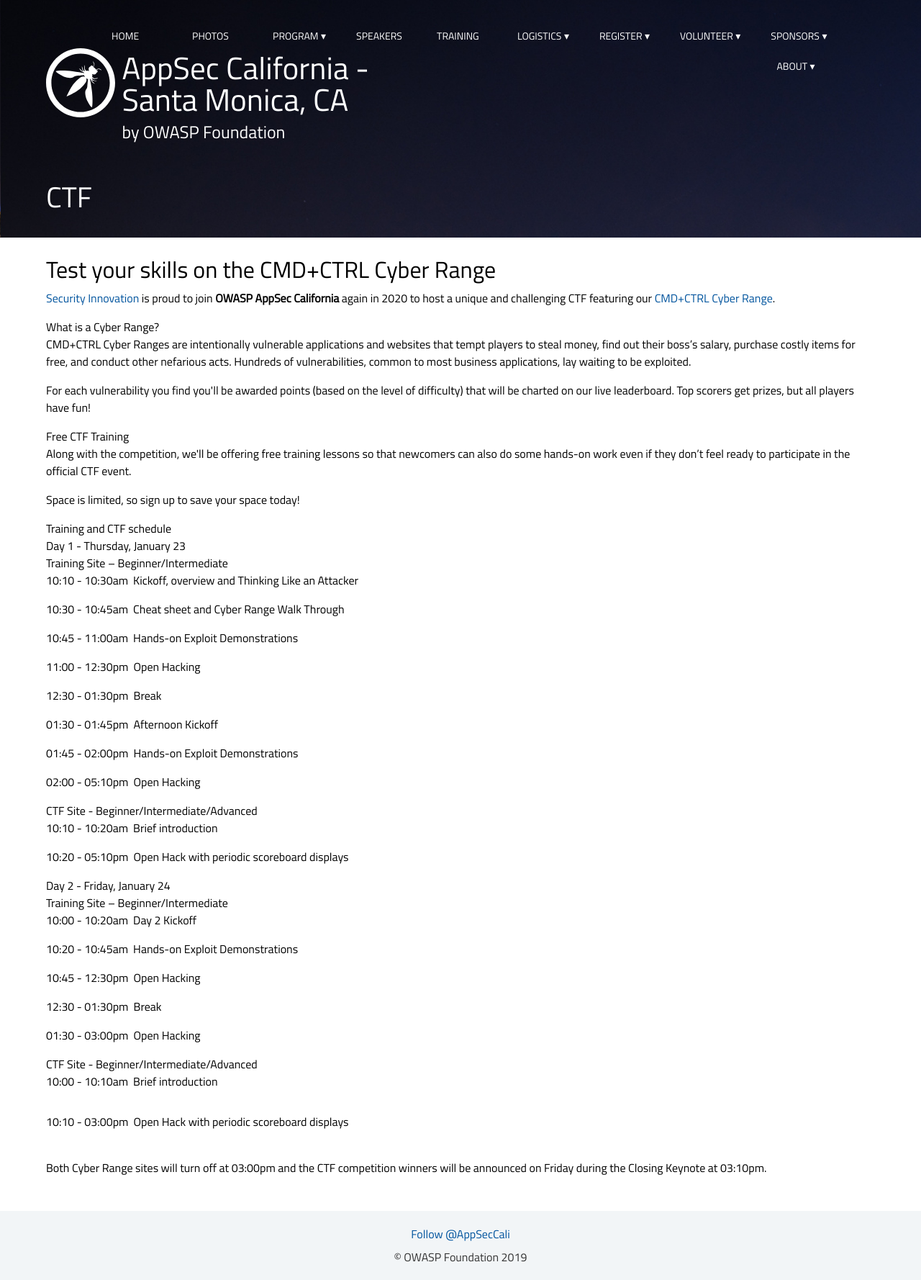
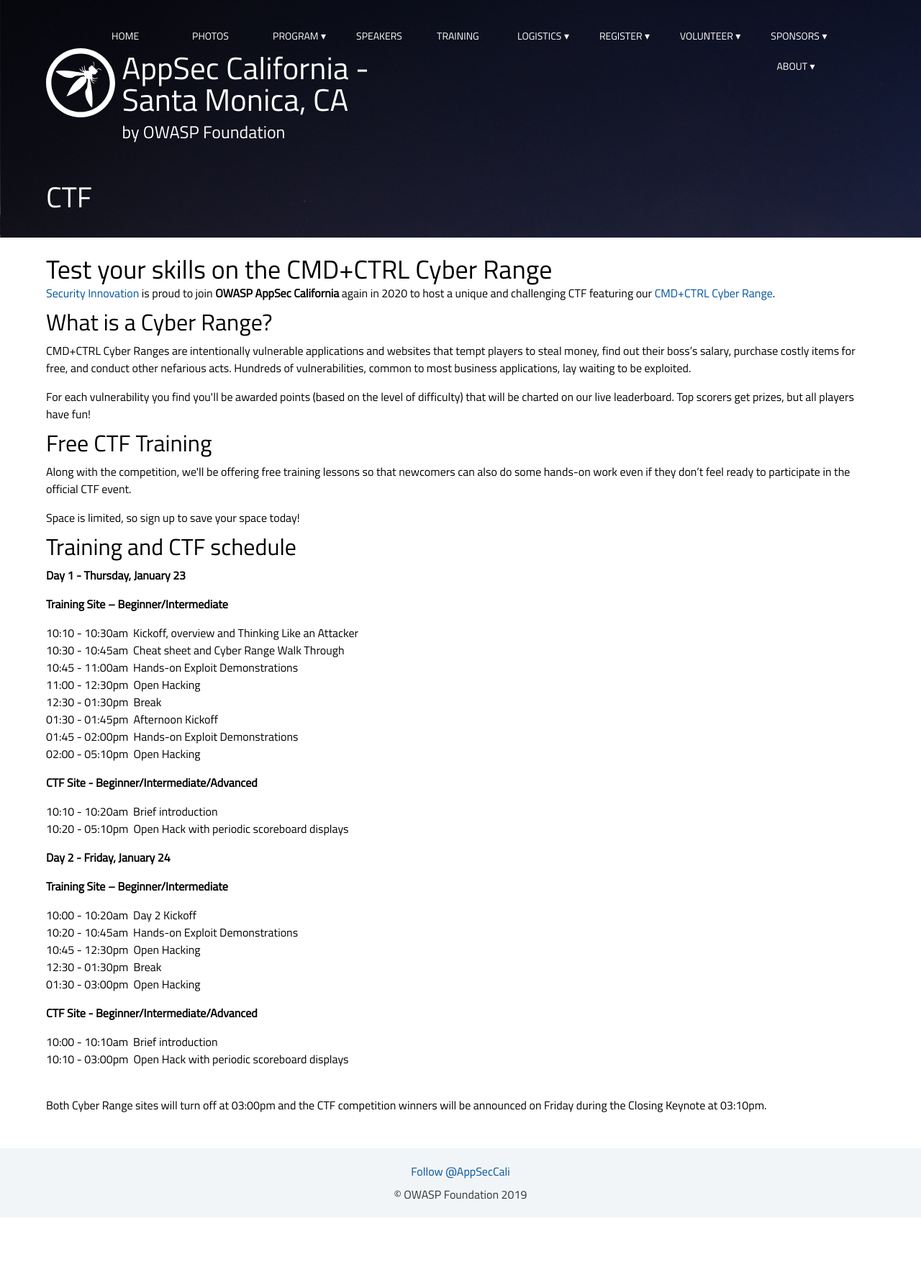
Before and after one commit to OWASP/2020-appseccalifornia, a Jekyll site: the page built from ctf/index.html, in a window 1280 px wide. Shown: the whole page at 72% size. Built offline with Jekyll 4.4.1, drawn with Linux system fonts in a browser that asks for light colours; some web fonts are replaced; comment, search, counter and statistics services are not loaded; after the commit the page ends 1691 px from its top, so only the background shows below that.

```diff
--- a/ctf/index.html
+++ b/ctf/index.html
@@ -5,46 +5,52 @@ layout: default
 
 ---
 
-<h2>Test your skills on the CMD+CTRL Cyber Range</h2>
+<h1>Test your skills on the CMD+CTRL Cyber Range</h1>
 
 <p><a href="https://www.securityinnovation.com/" target="_blank">Security Innovation</a> is proud to join&nbsp;<strong>OWASP AppSec California&nbsp;</strong>again in 2020 to host a unique and challenging CTF featuring our <a href="https://www.securityinnovation.com/training/cmd-ctrl-cyber-range-security-training/" target="_blank">CMD+CTRL Cyber Range</a>.</p>
-<h3>What is a Cyber Range?</h3>
+<h2>What is a Cyber Range?</h2>
 <p>CMD+CTRL Cyber Ranges are intentionally vulnerable applications and websites that tempt players to steal money, find out their boss&rsquo;s salary, purchase costly items for free, and conduct other nefarious acts. Hundreds of vulnerabilities, common to most business applications, lay waiting to be exploited.&nbsp;</p>
 <p>For each vulnerability you find you'll be awarded points (based on the level of difficulty) that will be charted on our live leaderboard. Top scorers get prizes, but all players have fun!</p>
-<h3>Free CTF Training</h3>
+
+<h2>Free CTF Training</h2>
 
 <p>Along with the competition, we'll be offering free training lessons so that newcomers can also do some hands-on work even if they don&rsquo;t feel ready to participate in the official CTF event.</p>
+
 <p>Space is limited, so sign up to save your space today!</p>
-<h3>Training and CTF schedule</h3>
-<h4>Day 1 - Thursday, January 23</h4>
-<h5>Training Site &ndash; Beginner/Intermediate</h5>
 
-<p>10:10 - 10:30am&nbsp; Kickoff, overview and Thinking Like an Attacker</p>
-<p>10:30 - 10:45am&nbsp; Cheat sheet and Cyber Range Walk Through</p>
-<p>10:45 - 11:00am&nbsp; Hands-on Exploit Demonstrations</p>
-<p>11:00 - 12:30pm&nbsp; Open Hacking</p>
-<p>12:30 - 01:30pm&nbsp; Break</p>
-<p>01:30 - 01:45pm&nbsp; Afternoon Kickoff</p>
-<p>01:45 - 02:00pm&nbsp; Hands-on Exploit Demonstrations</p>
-<p>02:00 - 05:10pm&nbsp; Open Hacking</p>
+<h2>Training and CTF schedule</h2>
 
-<h5>CTF Site - Beginner/Intermediate/Advanced</h5>
+<p><strong>Day 1 - Thursday, January 23</strong></p>
 
-<p>10:10 - 10:20am&nbsp; Brief introduction</p>
-<p>10:20 - 05:10pm&nbsp; Open Hack with periodic scoreboard displays</p>
-<h4>Day 2 - Friday, January 24</h4>
+<p><strong>Training Site &ndash; Beginner/Intermediate</strong></p>
 
-<h5>Training Site &ndash; Beginner/Intermediate</h5>
+<p>10:10 - 10:30am&nbsp; Kickoff, overview and Thinking Like an Attacker<br />
+10:30 - 10:45am&nbsp; Cheat sheet and Cyber Range Walk Through<br />
+10:45 - 11:00am&nbsp; Hands-on Exploit Demonstrations<br />
+11:00 - 12:30pm&nbsp; Open Hacking<br />
+12:30 - 01:30pm&nbsp; Break<br />
+01:30 - 01:45pm&nbsp; Afternoon Kickoff<br />
+01:45 - 02:00pm&nbsp; Hands-on Exploit Demonstrations<br />
+02:00 - 05:10pm&nbsp; Open Hacking</p>
 
-<p>10:00 - 10:20am&nbsp; Day 2 Kickoff</p>
-<p>10:20 - 10:45am&nbsp; Hands-on Exploit Demonstrations</p>
-<p>10:45 - 12:30pm&nbsp; Open Hacking</p>
-<p>12:30 - 01:30pm&nbsp; Break</p>
-<p>01:30 - 03:00pm&nbsp; Open Hacking</p>
+<p><strong>CTF Site - Beginner/Intermediate/Advanced</strong></p>
 
-<h5>CTF Site - Beginner/Intermediate/Advanced</h5>
+<p>10:10 - 10:20am&nbsp; Brief introduction<br />
+10:20 - 05:10pm&nbsp; Open Hack with periodic scoreboard displays</p>
 
-<p>10:00 - 10:10am&nbsp; Brief introduction<p>
-<p>10:10 - 03:00pm&nbsp; Open Hack with periodic scoreboard displays</p>
+<p><strong>Day 2 - Friday, January 24</strong></p>
+
+<p><strong>Training Site &ndash; Beginner/Intermediate</strong></p>
+
+<p>10:00 - 10:20am&nbsp; Day 2 Kickoff<br />
+10:20 - 10:45am&nbsp; Hands-on Exploit Demonstrations<br />
+10:45 - 12:30pm&nbsp; Open Hacking<br />
+12:30 - 01:30pm&nbsp; Break<br />
+01:30 - 03:00pm&nbsp; Open Hacking</p>
+
+<p><strong>CTF Site - Beginner/Intermediate/Advanced</strong></p>
+
+<p>10:00 - 10:10am&nbsp; Brief introduction<br />
+10:10 - 03:00pm&nbsp; Open Hack with periodic scoreboard displays</p>
 <br>
-<p>Both Cyber Range sites will turn off at 03:00pm and the CTF competition winners will be announced on Friday during the Closing Keynote at 03:10pm.&nbsp;</p>
+<p>Both Cyber Range sites will turn off at 03:00pm and the CTF competition winners will be announced on Friday during the Closing Keynote at 03:10pm.</p>
```
